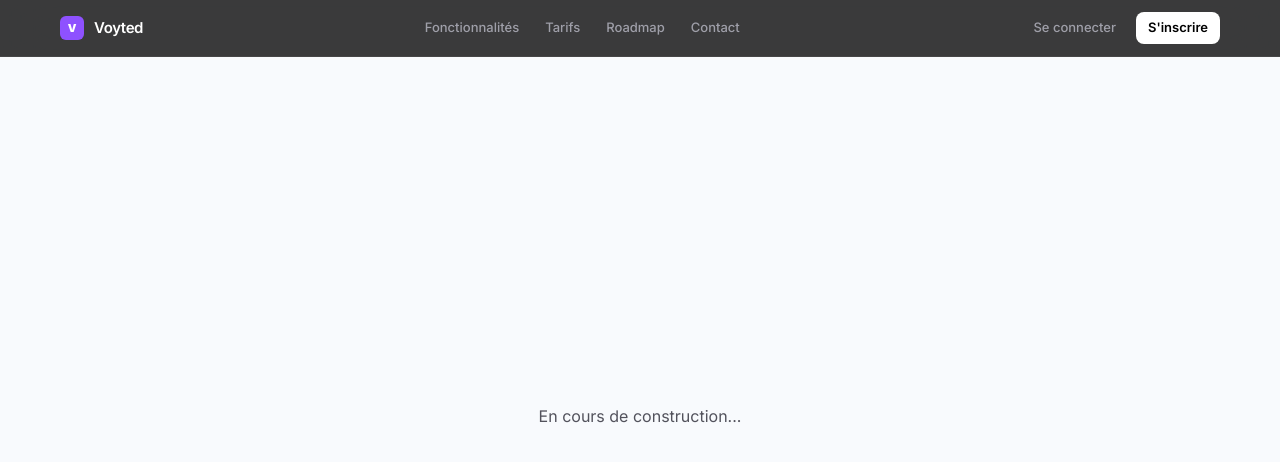
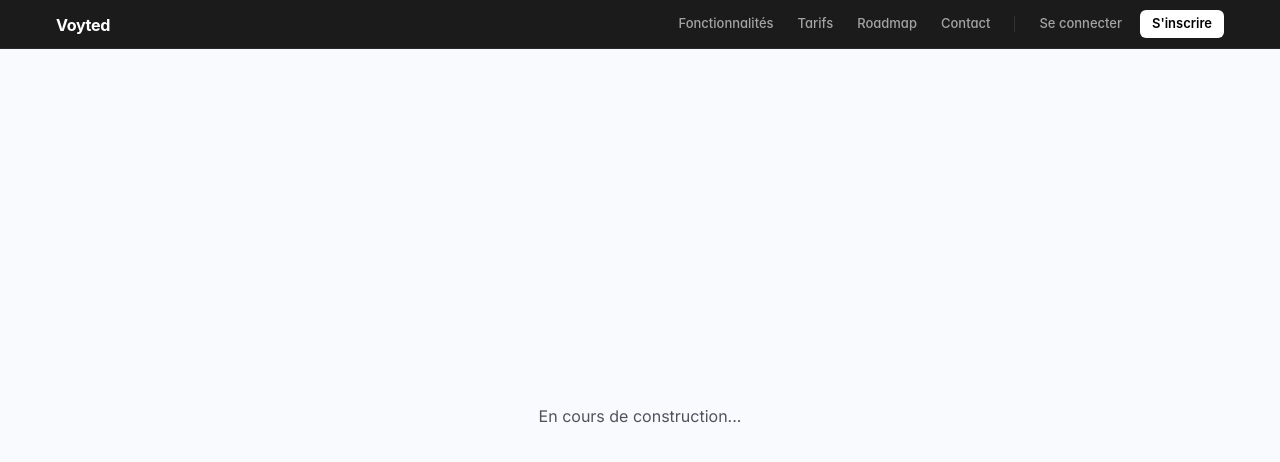
Before and after one commit to XiX-LEAK/voyted, a Next.js app in the folder apps/control-center/: page / in a window 1280 px wide. Shown: the top 462 px of the page. Built offline with nearby package versions, Linux system fonts and the light colour scheme.

Commit message:
fix: navbar exacte style Linear.app

```diff
--- a/apps/control-center/src/app/page.tsx
+++ b/apps/control-center/src/app/page.tsx
@@ -3,8 +3,14 @@ import { LandingHeader } from "@/components/landing/header";
 export default function Home() {
   return (
     <>
+      <a
+        href="#skip-nav"
+        className="fixed -top-full left-4 z-[100] rounded-md bg-white px-4 py-2 text-sm font-semibold text-black focus:top-4"
+      >
+        Passer au contenu →
+      </a>
       <LandingHeader />
-      <main className="pt-14">
+      <main id="skip-nav" className="pt-14">
         {/* Hero section — à remplir */}
         <div className="flex min-h-[90vh] items-center justify-center">
           <p className="text-zinc-600">En cours de construction...</p>
--- a/apps/control-center/src/components/landing/header.tsx
+++ b/apps/control-center/src/components/landing/header.tsx
@@ -7,91 +7,140 @@ export function LandingHeader() {
   const [mobileOpen, setMobileOpen] = useState(false);
 
   return (
-    <header className="fixed top-0 z-50 w-full border-b border-white/[0.06] bg-[#0a0a0a]/80 backdrop-blur-xl backdrop-saturate-150">
-      <nav aria-label="Principal" className="mx-auto flex h-14 max-w-[1200px] items-center justify-between px-5">
+    <>
+      <header
+        className="fixed top-0 z-50 w-full"
+        style={{
+          background: "rgba(8,8,8,0.92)",
+          backdropFilter: "blur(12px) saturate(150%)",
+          WebkitBackdropFilter: "blur(12px) saturate(150%)",
+          borderBottom: "1px solid rgba(255,255,255,0.06)",
+        }}
+      >
+        <nav
+          aria-label="Principal"
+          className="relative mx-auto flex h-12 max-w-[1200px] items-center px-4"
+        >
+          <ul className="flex w-full items-center" aria-label="Navigation du site">
             {/* Logo */}
-        <Link href="/" aria-label="Retour à l'accueil" className="flex items-center gap-2.5 text-white">
-          <div className="flex h-6 w-6 items-center justify-center rounded-[6px] bg-violet-500">
-            <span className="text-[11px] font-black tracking-tight">V</span>
-          </div>
-          <span className="text-[15px] font-semibold tracking-tight">Voyted</span>
+            <li className="flex items-center">
+              <Link
+                href="/"
+                aria-label="Retour à l'accueil"
+                className="flex items-center text-white"
+                style={{ WebkitTouchCallout: "none", display: "flex" }}
+              >
+                <svg height="22" viewBox="0 0 120 30" fill="currentColor" aria-label="Voyted">
+                  <text x="0" y="24" fontSize="22" fontWeight="700" fontFamily="-apple-system,BlinkMacSystemFont,'Inter',sans-serif" letterSpacing="-0.5">
+                    Voyted
+                  </text>
+                </svg>
               </Link>
+            </li>
 
-        {/* Nav items — desktop */}
-        <div className="hidden items-center gap-0.5 md:flex">
+            {/* Right side */}
+            <div className="ml-auto flex items-center">
+              {/* Nav links — desktop */}
+              <div className="hidden items-center md:flex">
                 {[
                   { label: "Fonctionnalités", href: "#features" },
                   { label: "Tarifs", href: "#pricing" },
                   { label: "Roadmap", href: "#roadmap" },
                   { label: "Contact", href: "mailto:contact@voyted.app" },
-          ].map(item => (
-            <Link
-              key={item.href}
+                ].map((item) => (
+                  <li key={item.href} className="list-none">
+                    <a
                       href={item.href}
-              className="rounded-md px-3 py-1.5 text-[13px] font-medium text-zinc-400 transition-colors hover:text-white"
+                      className="block px-3 py-1.5 text-[13px] font-medium text-[rgba(255,255,255,0.6)] transition-colors hover:text-white"
+                      style={{ fontFamily: "-apple-system,BlinkMacSystemFont,'Inter',sans-serif" }}
                     >
                       {item.label}
-            </Link>
+                    </a>
+                  </li>
                 ))}
               </div>
 
-        {/* Right buttons */}
-        <div className="flex items-center gap-2">
+              <div className="mx-3 hidden h-4 w-px bg-white/10 md:block" />
+
+              {/* Buttons */}
+              <div className="flex items-center gap-1.5">
+                <li className="hidden list-none md:block">
                   <Link
                     href="/login"
-            className="hidden rounded-md px-3 py-1.5 text-[13px] font-medium text-zinc-400 transition-colors hover:text-white md:block"
+                    className="block px-3 py-1.5 text-[13px] font-medium text-[rgba(255,255,255,0.6)] transition-colors hover:text-white"
+                    style={{ fontFamily: "-apple-system,BlinkMacSystemFont,'Inter',sans-serif" }}
                   >
                     Se connecter
                   </Link>
+                </li>
+                <li className="list-none">
                   <Link
                     href="/register"
-            className="rounded-md bg-white px-3 py-1.5 text-[13px] font-semibold text-black transition-colors hover:bg-zinc-100"
+                    className="inline-flex h-7 items-center rounded-[6px] bg-white px-3 text-[13px] font-semibold text-black transition-colors hover:bg-zinc-100"
+                    style={{ fontFamily: "-apple-system,BlinkMacSystemFont,'Inter',sans-serif" }}
                   >
                     S&apos;inscrire
                   </Link>
+                </li>
 
                 {/* Mobile hamburger */}
+                <li className="list-none md:hidden">
                   <button
                     type="button"
-            className="ml-1 flex h-8 w-8 items-center justify-center rounded-md text-zinc-400 hover:text-white md:hidden"
                     onClick={() => setMobileOpen(!mobileOpen)}
                     aria-expanded={mobileOpen}
+                    className="flex h-8 w-8 items-center justify-center text-[rgba(255,255,255,0.6)] hover:text-white"
                   >
                     <svg width="16" height="16" viewBox="0 0 16 16" fill="currentColor">
-              <rect x="1" y="4.5" width="14" height="1" rx="0.5" style={{ transformOrigin: "center", transition: "160ms", transform: mobileOpen ? "translateY(3px) rotate(45deg)" : "none" }} />
-              <rect x="1" y="10.5" width="14" height="1" rx="0.5" style={{ transformOrigin: "center", transition: "160ms", transform: mobileOpen ? "translateY(-3px) rotate(-45deg)" : "none" }} />
+                      <rect
+                        x="1" y="7.5" width="14" height="1" rx="0.5"
+                        style={{
+                          transformOrigin: "center",
+                          transition: "160ms cubic-bezier(0.16,1,0.3,1)",
+                          transform: mobileOpen ? "translateY(0) rotate(45deg)" : "translateY(-3.5px)",
+                        }}
+                      />
+                      <rect
+                        x="1" y="7.5" width="14" height="1" rx="0.5"
+                        style={{
+                          transformOrigin: "center",
+                          transition: "160ms cubic-bezier(0.16,1,0.3,1)",
+                          transform: mobileOpen ? "translateY(0) rotate(-45deg)" : "translateY(3.5px)",
+                        }}
+                      />
                     </svg>
                   </button>
+                </li>
               </div>
+            </div>
+          </ul>
         </nav>
 
         {/* Mobile menu */}
         {mobileOpen && (
-        <div className="border-t border-white/[0.06] bg-[#0a0a0a] px-5 py-4 md:hidden">
-          <div className="flex flex-col gap-1">
+          <div
+            className="border-t border-white/[0.06] px-4 py-3 md:hidden"
+            style={{ background: "rgba(8,8,8,0.98)" }}
+          >
             {[
               { label: "Fonctionnalités", href: "#features" },
               { label: "Tarifs", href: "#pricing" },
               { label: "Roadmap", href: "#roadmap" },
               { label: "Contact", href: "mailto:contact@voyted.app" },
-            ].map(item => (
-              <Link
+              { label: "Se connecter", href: "/login" },
+            ].map((item) => (
+              <a
                 key={item.href}
                 href={item.href}
-                className="rounded-md px-3 py-2 text-sm text-zinc-400 hover:text-white"
                 onClick={() => setMobileOpen(false)}
+                className="block py-2.5 text-sm text-[rgba(255,255,255,0.6)] hover:text-white"
               >
                 {item.label}
-              </Link>
+              </a>
             ))}
-            <div className="mt-2 border-t border-white/[0.06] pt-2">
-              <Link href="/login" className="block rounded-md px-3 py-2 text-sm text-zinc-400 hover:text-white">
-                Se connecter
-              </Link>
-            </div>
-          </div>
           </div>
         )}
       </header>
+    </>
   );
 }
```
Lines whose indentation alone changed are shown as unchanged.
